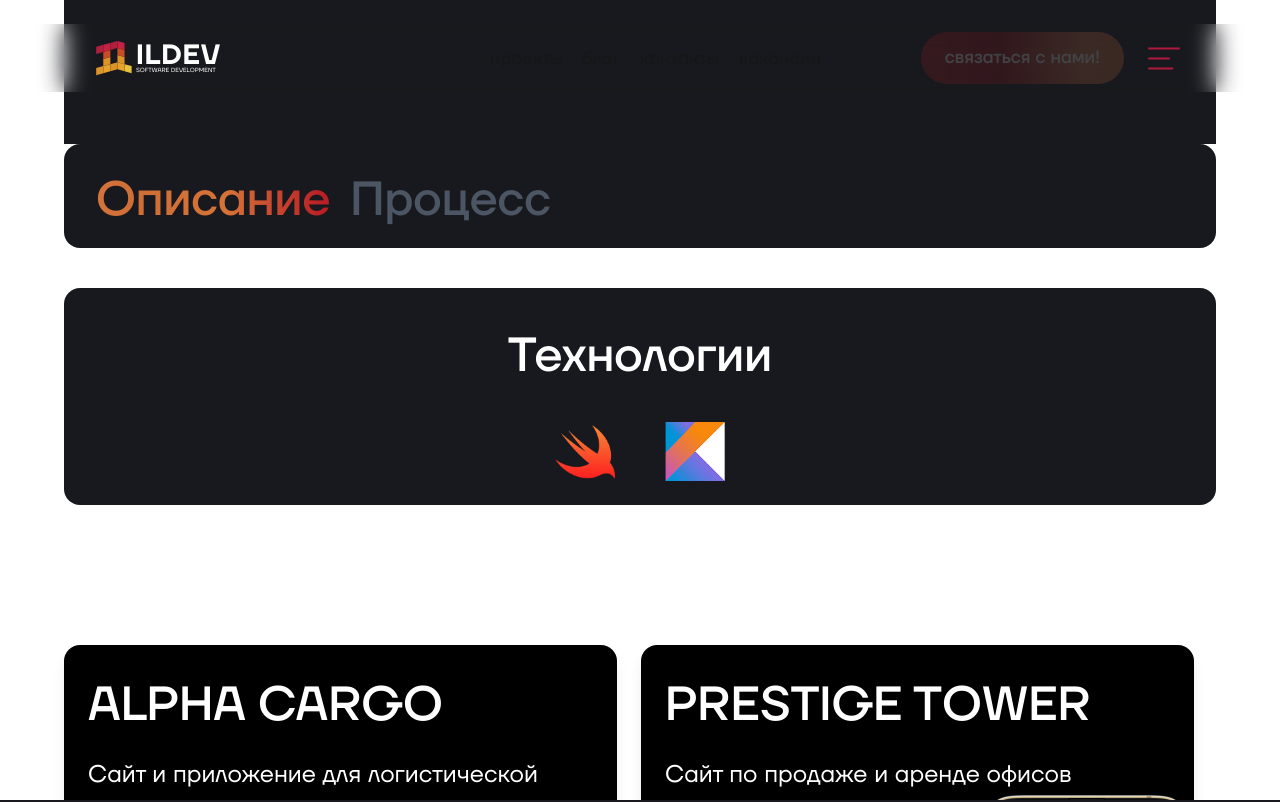
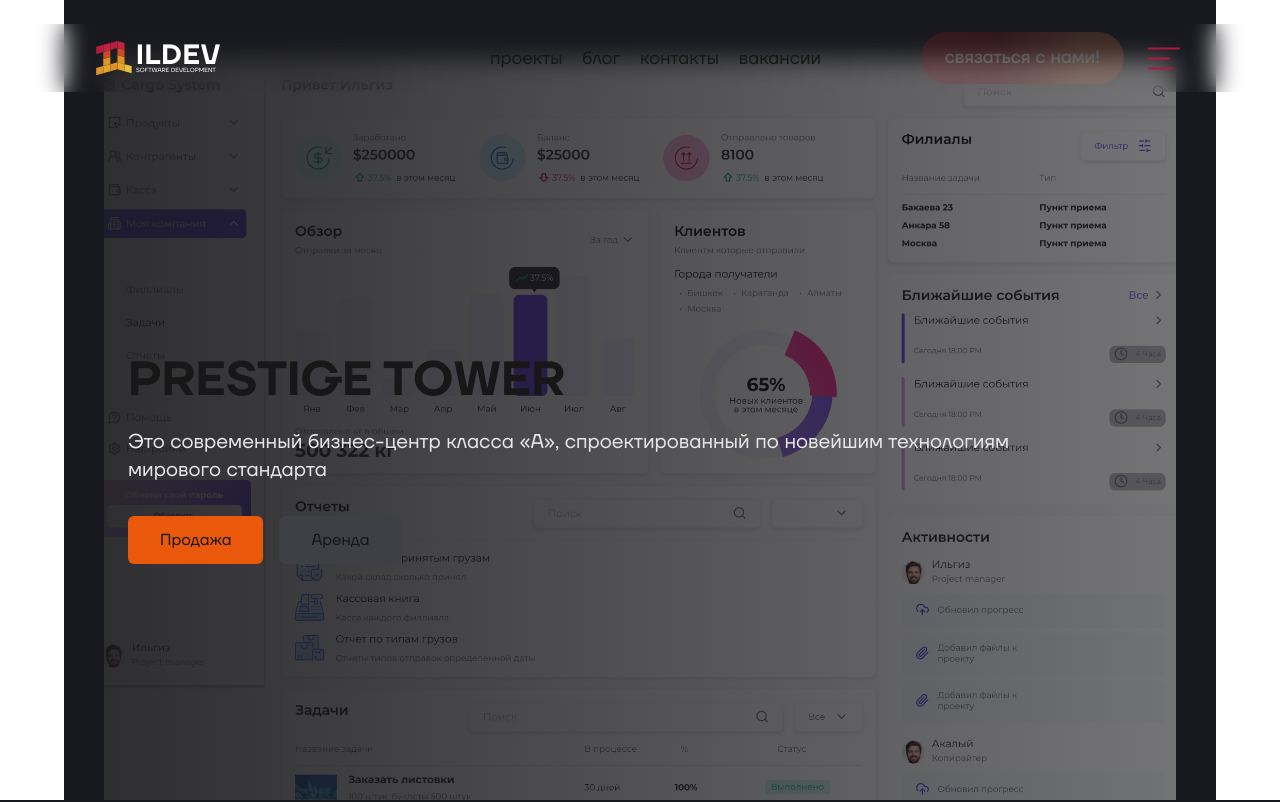
Before and after one commit to su1i4/ILDEV, a Next.js app: page /prestige-tower in a window 1280 px wide. Shown: the top 802 px of the page. Built offline with nearby package versions, Linux system fonts and the light colour scheme.

Commit message:
add prestige tower

```diff
--- a/src/app/prestige-tower/page.tsx
+++ b/src/app/prestige-tower/page.tsx
@@ -1,15 +1,15 @@
 import InfoTitle from "@/screens/infotitle";
 import Technology from "@/screens/technology";
-import Container from "@/shared/container";
 import Ios from "@/assets/images/ios.png";
 import Android from "@/assets/images/android.png";
 import Card from "@/screens/main/ui/card";
 import { OUR_WORKS } from "@/lib/data/card.data";
+import PrestigeTowerBanner from "@/screens/main/ui/prestige-tower-banner";
 
 const PrestigeTower = () => {
   return (
     <div className="w-full h-[100vh] overflow-y-auto">
-      <Container>aasdfd</Container>
+      <PrestigeTowerBanner />
       <InfoTitle texts={["Описание", "Процесс"]} />
 
       <Technology title="Технологии" technologies={[Ios, Android]} />
--- a/src/app/projects/page.tsx
+++ b/src/app/projects/page.tsx
@@ -7,7 +7,7 @@
   return (
     <div className="w-full h-[100vh] overflow-y-auto">
       <Container>
-        <div className="flex justify-between mt-[100px]">
+        <div className="flex justify-between min-h-[304px] mt-[100px] items-center">
           <h1 className="text-white text-[64px] font-[600] leading-[57.6px] max-w-[393px]">
             НАШИ ПРОЕКТЫ
           </h1>
--- a/src/assets/icons/Email.tsx
+++ b/src/assets/icons/Email.tsx
@@ -7,10 +7,10 @@
       fill="none"
       xmlns="http://www.w3.org/2000/svg"
     >
-      <g clip-path="url(#clip0_230_3711)">
+      <g clipPath="url(#clip0_230_3711)">
         <path
-          fill-rule="evenodd"
-          clip-rule="evenodd"
+          fillRule="evenodd"
+          clipRule="evenodd"
           d="M15 30C6.72896 30 0 23.271 0 15C0 6.72896 6.72896 0 15 0C23.271 0 30 6.72896 30 15C30 23.271 23.271 30 15 30ZM22.7788 20.2694C22.8677 20.2693 22.953 20.2339 23.0159 20.171C23.0788 20.1081 23.1141 20.0229 23.1142 19.9339V10.5169L15.4824 16.5774C15.3412 16.6896 15.1705 16.7457 14.9999 16.7457C14.8294 16.7457 14.6587 16.6896 14.5175 16.5774L6.8857 10.5169V19.9339C6.88581 20.0229 6.92119 20.1081 6.98407 20.171C7.04696 20.2339 7.13222 20.2693 7.22115 20.2694H22.7788ZM21.6093 9.73061L15 14.9791L8.39068 9.73061H21.6093ZM24.666 10.0661V19.9341C24.666 20.9746 23.8194 21.8212 22.7788 21.8212H7.22115C6.18053 21.8212 5.33402 20.9746 5.33402 19.9341V10.0661C5.33402 9.02549 6.18059 8.17893 7.22115 8.17893H22.7788C23.8194 8.17887 24.666 9.02549 24.666 10.0661Z"
           fill="white"
         />
--- a/src/assets/icons/download.tsx
+++ b/src/assets/icons/download.tsx
@@ -11,9 +11,9 @@
       <path
         d="M17 5V9C17 9.53043 17.2107 10.0391 17.5858 10.4142C17.9609 10.7893 18.4696 11 19 11H23M15 21V15M15 21L12 18M15 21L18 18M18 5H9C8.46957 5 7.96086 5.21071 7.58579 5.58579C7.21071 5.96086 7 6.46957 7 7V23C7 23.5304 7.21071 24.0391 7.58579 24.4142C7.96086 24.7893 8.46957 25 9 25H21C21.5304 25 22.0391 24.7893 22.4142 24.4142C22.7893 24.0391 23 23.5304 23 23V10L18 5Z"
         stroke="black"
-        stroke-width="2"
-        stroke-linecap="round"
-        stroke-linejoin="round"
+        strokeWidth="2"
+        strokeLinecap="round"
+        strokeLinejoin="round"
       />
     </svg>
   );
--- a/src/components/header/index.tsx
+++ b/src/components/header/index.tsx
@@ -18,7 +18,7 @@
       <div className="flex items-center gap-[100px]">
         <Routers />
         <div className="flex items-center gap-[20px] z-10">
-          <Button text="связаться с нами! "  />
+          <Button text="связаться с нами!" />
           <Burger />
         </div>
       </div>
--- a/src/screens/main/index.tsx
+++ b/src/screens/main/index.tsx
@@ -2,6 +2,8 @@
 import QuestionForm from "@/components/form";
 import { Banner } from "../main/ui/banner";
 import React from "react";
+import Card from "./ui/card";
+import { OUR_WORKS } from "@/lib/data/card.data";
 
 // const AnimatedBackground = React.lazy(() => import("./ui/animated-background"));
 const Services = React.lazy(() => import("./ui/services"));
@@ -17,6 +19,18 @@
       <Services />
       <Clients />
 
+      <h1>Проекты</h1>
+
+      <div className="flex flex-wrap lg:flex-col gap-6 max-w-[90%] m-auto my-[100px]">
+        {OUR_WORKS.splice(0, 4).map((project, index) => (
+          <Card
+            key={project.title}
+            {...project}
+            array={OUR_WORKS}
+            index={index}
+          />
+        ))}
+      </div>
       {/* </AnimatedBackground> */}
       <div className="my-[100px] max-w-[80%] m-auto">
         <QuestionForm
--- a/src/screens/main/ui/alpha-cargo/index.tsx
+++ b/src/screens/main/ui/alpha-cargo/index.tsx
@@ -4,14 +4,13 @@
 
 const AlphaCargo = () => {
   return (
-    <div className="min-h-screen bg-gray-900 text-white p-8">
-      {/* Main Content */}
+    <div className="text-white p-8">
       <div className="flex justify-between items-center mb-20">
         <div className="w-1/2 animate-fadeInLeft">
           <h1 className="text-6xl font-bold mb-16">ALPHA CARGO</h1>
 
           <div className="space-y-6">
-            <h2 className="text-2xl font-bold mb-4">О ПРОЕКТЕ</h2>
+          <h2 className="text-2xl font-bold mb-4">О ПРОЕКТЕ</h2>
             <p className="text-gray-300">
               Альфа Карго — лидер на рынке грузоперевозок одежды и текстиля из
               Кыргызстана в Россию. Совместно разработали цифровую экосистему
--- /dev/null
+++ b/src/screens/main/ui/prestige-tower-banner/index.tsx
@@ -0,0 +1,80 @@
+import Container from "@/shared/container";
+import Image from "next/image";
+import Dashboard from "@/assets/images/dashboard-graphic.png";
+
+const PrestigeTowerBanner = () => {
+  return (
+    <Container>
+      <section className="relative h-screen flex items-center px-6 lg:px-16">
+        <div className="absolute inset-0 z-0">
+          <div className="absolute inset-0 bg-gradient-to-r from-zinc-900/90 to-zinc-900/60" />
+          <div className="w-full h-full">
+            <Image
+              src={Dashboard}
+              alt="Prestige Tower"
+              className="w-full h-full object-cover"
+            />
+          </div>
+        </div>
+
+        <div className="relative z-10 max-w-4xl">
+          <h1 className="text-5xl lg:text-7xl font-bold mb-6">
+            PRESTIGE TOWER
+          </h1>
+          <p className="text-xl lg:text-2xl text-gray-200 mb-8">
+            Это современный бизнес-центр класса «A», спроектированный по
+            новейшим технологиям мирового стандарта
+          </p>
+          <div className="flex gap-4">
+            <button className="px-8 py-3 bg-orange-600 rounded-md hover:bg-orange-700 transition-colors">
+              Продажа
+            </button>
+            <button className="px-8 py-3 bg-zinc-700 rounded-md hover:bg-zinc-600 transition-colors">
+              Аренда
+            </button>
+          </div>
+        </div>
+      </section>
+
+      {/* About Section */}
+      <section className="py-20 px-6 lg:px-16 bg-zinc-800">
+        <div className="max-w-7xl mx-auto">
+          <h2 className="text-3xl lg:text-4xl font-bold mb-8">О ПРОЕКТЕ</h2>
+          <div className="grid grid-cols-1 lg:grid-cols-2 gap-12">
+            <div className="space-y-6">
+              <p className="text-lg text-gray-300">
+                Prestige Tower - это современный бизнес-центр, который сочетает
+                в себе инновационные технологии, комфорт и престиж.
+                Расположенный в центре города, он предоставляет идеальное место
+                для развития вашего бизнеса.
+              </p>
+              <ul className="space-y-4">
+                <li className="flex items-center text-gray-300">
+                  <span className="w-2 h-2 bg-orange-600 rounded-full mr-3" />
+                  Современные системы безопасности
+                </li>
+                <li className="flex items-center text-gray-300">
+                  <span className="w-2 h-2 bg-orange-600 rounded-full mr-3" />
+                  Энергоэффективные технологии
+                </li>
+                <li className="flex items-center text-gray-300">
+                  <span className="w-2 h-2 bg-orange-600 rounded-full mr-3" />
+                  Подземная парковка
+                </li>
+              </ul>
+            </div>
+            <div className="rounded-lg overflow-hidden">
+              <Image
+                src={Dashboard}
+                alt="Building Interior"
+                className="w-full h-full object-cover"
+              />
+            </div>
+          </div>
+        </div>
+      </section>
+    </Container>
+  );
+};
+
+export default PrestigeTowerBanner;
```
Also changed, not shown: src/screens/main/ui/card/index.tsx (+9 -7 lines).
